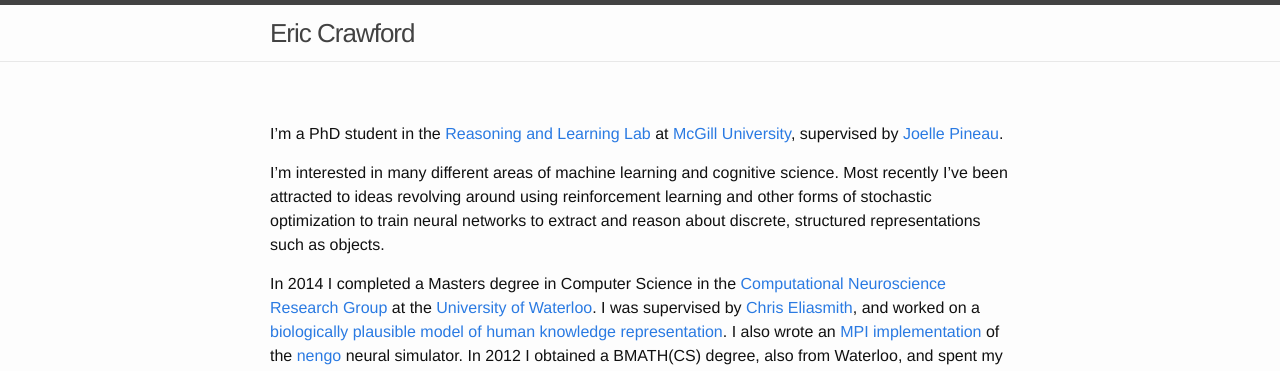
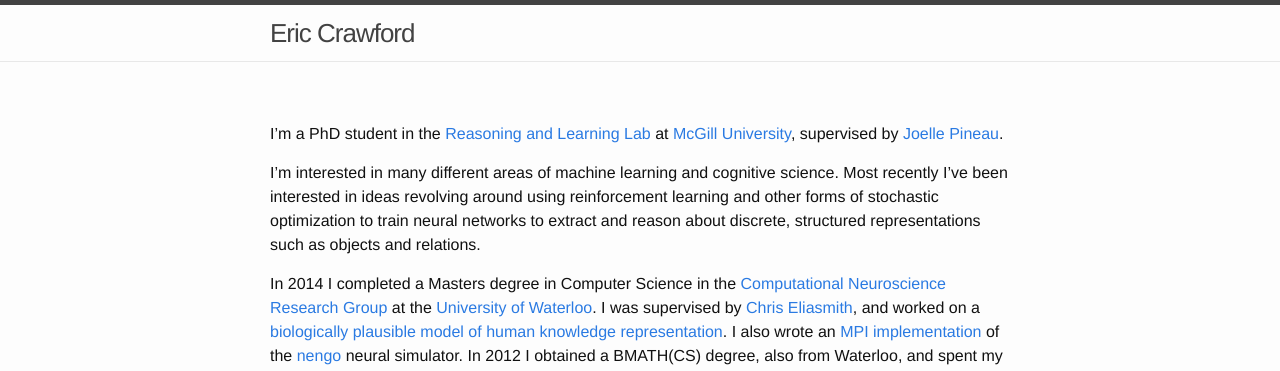
Before and after one commit to e2crawfo/e2crawfo.github.io, a Jekyll site: the page built from index.md, in a window 1280 px wide. Shown: the top 371 px of the page. Built offline with Jekyll 4.4.1, drawn with Linux system fonts in a browser that asks for light colours.

Commit message:
Editing text.

```diff
--- a/index.md
+++ b/index.md
@@ -4,7 +4,7 @@
 
 I'm a PhD student in the [Reasoning and Learning Lab](http://rl.cs.mcgill.ca/) at [McGill University](https://www.mcgill.ca/), supervised by [Joelle Pineau](http://cs.mcgill.ca/~jpineau/).
 
-I'm interested in many different areas of machine learning and cognitive science. Most recently I've been attracted to ideas revolving around using reinforcement learning and other forms of stochastic optimization to train neural networks to extract and reason about discrete, structured representations such as objects.
+I'm interested in many different areas of machine learning and cognitive science. Most recently I've been interested in ideas revolving around using reinforcement learning and other forms of stochastic optimization to train neural networks to extract and reason about discrete, structured representations such as objects and relations.
 
 In 2014 I completed a Masters degree in Computer Science in the [Computational Neuroscience Research Group](http://compneuro.uwaterloo.ca/) at the [University of Waterloo](https://uwaterloo.ca/). I was supervised by [Chris Eliasmith](http://arts.uwaterloo.ca/~celiasmi/), and worked on a [biologically plausible model of human knowledge representation](https://github.com/e2crawfo/hrr-scaling). I also wrote an [MPI implementation](https://github.com/e2crawfo/nengo_mpi) of the [nengo](https://github.com/nengo/nengo) neural simulator. In 2012 I obtained a BMATH(CS) degree, also from Waterloo, and spent my co-op terms working on a GPU implementation of nengo.
 
```
